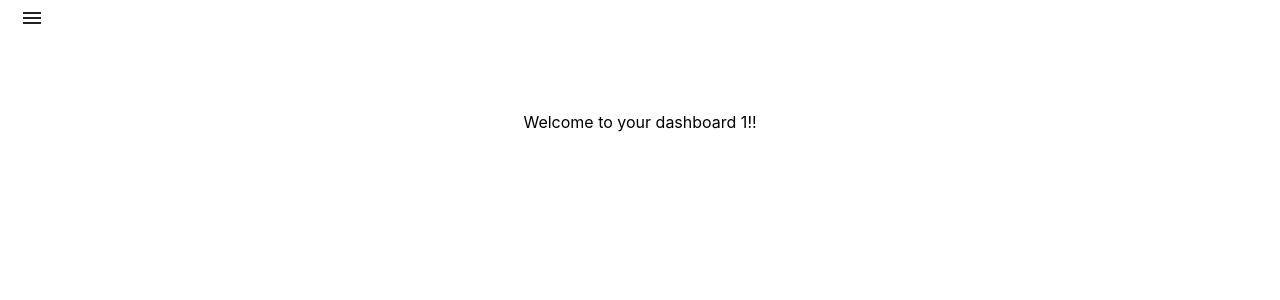
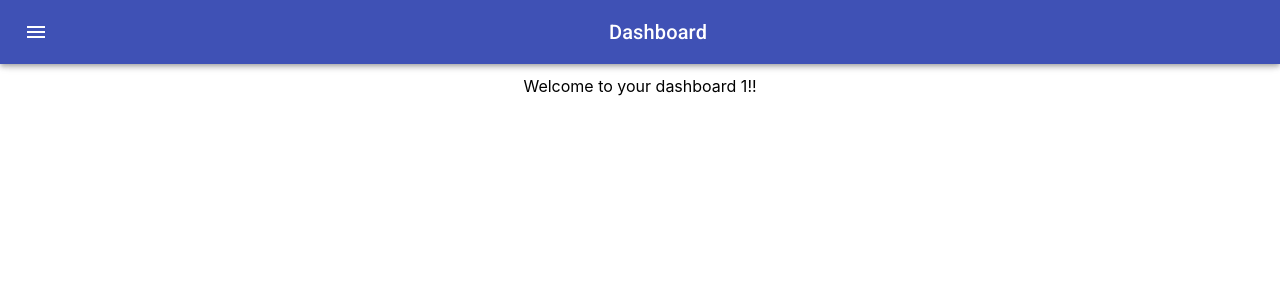
Before and after one commit to minericpark/StickIt, a React (Create React App) app in the folder stickit/: page /dashboard in a window 1280 px wide. Shown: the top 300 px of the page. Built offline with nearby package versions, Linux system fonts and the light colour scheme; sample sign-in values are in the browser's storage.

Commit message:
Finalized base MenuBar component

```diff
--- a/stickit/src/App.js
+++ b/stickit/src/App.js
@@ -21,16 +21,11 @@ function App() {
 
     return (
         <Router>
+            { userID != null? <MenuBar /> : null}
             <Switch>
-                <Route exact path="/test">
-                    <MenuBar withPage={<TestPage/>} />
-                </Route>
-                <Route exact path="/dashboard">
-                    <MenuBar withPage={<Dashboard/>} />
-                </Route>
-                <Route exact path="/login">
-                    <LoginPage />
-                </Route>
+                <Route exact path="/test" component={TestPage}/>
+                <Route exact path="/dashboard" component={Dashboard}/>
+                <Route exact path="/login" component={LoginPage}/>
                 <Route exact path="/">
                     {userID ? (
                         <Redirect to="/dashboard" />
--- a/stickit/src/components/dashboard.js
+++ b/stickit/src/components/dashboard.js
@@ -1,8 +1,14 @@
 import React, {useContext} from 'react';
 import { AppContext } from './user_context';
+import {Redirect} from "react-router-dom";
 
 function Dashboard() {
     const { userID } = useContext(AppContext);
+
+    // Attempting to navigate to dashboard without being logged in
+    if (userID === null) {
+        return <Redirect to="/" />;
+    }
 
     return (
         <div id="dashboard-page" className="page">
--- a/stickit/src/components/menu_bar.js
+++ b/stickit/src/components/menu_bar.js
@@ -1,23 +1,26 @@
 import React, { useContext, useState } from 'react';
-import {Link, Redirect} from 'react-router-dom';
-import { Button, Drawer, List, ListItem, ListItemText, ListItemIcon, Divider } from '@material-ui/core';
+import {Link, useLocation} from 'react-router-dom';
+import { Drawer, List, ListItem, ListItemText, ListItemIcon, Divider,
+    AppBar, Toolbar, IconButton, Typography } from '@material-ui/core';
 import { AppContext } from './user_context';
 import {Menu, ExitToApp} from '@material-ui/icons';
 
-function MenuBar(props) {
-    const { withPage } = props;
-    const { logout, userID } = useContext(AppContext);
+function MenuBar() {
+    const location = useLocation();
+    const { logout } = useContext(AppContext);
     const [drawerState, setDrawerState] = useState({
         open: false,
     });
 
-    // Attempting to navigate to a page without being logged in
-    if (userID === null) {
-        return <Redirect to="/" />;
-    }
+    //Get location of current page / route
 
     function logoutButtonClick() {
         logout();
+    }
+
+    function getPageName(routeName) {
+        if (!routeName || routeName === '/') return '';
+        return routeName.charAt(1).toUpperCase() + routeName.slice(2);
     }
 
     // Array of drawer content
@@ -66,20 +69,22 @@ function MenuBar(props) {
         </div>
     );
 
-    //Track title of current page / view
-    //Provide navigation to other pages
-    //Provide logout option
-
     return (
         <div>
             <React.Fragment>
-                <Button onClick={toggleDrawer(true)}>
-                    <Menu />
-                </Button>
+                <AppBar>
+                    <Toolbar>
+                        <IconButton edge="start" onClick={toggleDrawer(true)}>
+                            <Menu id="menubar-navicon"/>
+                        </IconButton>
+                        <Typography id="menubar-title" variant="h6">
+                            {getPageName(location.pathname)}
+                        </Typography>
+                    </Toolbar>
+                </AppBar>
                 <Drawer anchor={'left'} open={drawerState['open']} onClose={toggleDrawer(false)}>
                     {drawerComponents()}
                 </Drawer>
-                {withPage}
             </React.Fragment>
         </div>
     );
--- a/stickit/src/components/test_page.js
+++ b/stickit/src/components/test_page.js
@@ -1,6 +1,14 @@
-import React from "react";
+import React, {useContext} from "react";
+import {Redirect} from "react-router-dom";
+import {AppContext} from "./user_context";
 
 function TestPage() {
+    const { userID } = useContext(AppContext);
+
+    // Attempting to navigate to testpage without being logged in
+    if (userID === null) {
+        return <Redirect to="/" />;
+    }
 
     return (
         <div>
--- a/stickit/src/css/App.css
+++ b/stickit/src/css/App.css
@@ -6,6 +6,15 @@
 }
 .page {
     padding: 60px 0;
+}
+
+#menubar-navicon {
+    color: white
+}
+
+#menubar-title {
+    flex-grow: 1;
+    text-align: center;
 }
 
 #dashboard-page {
```
